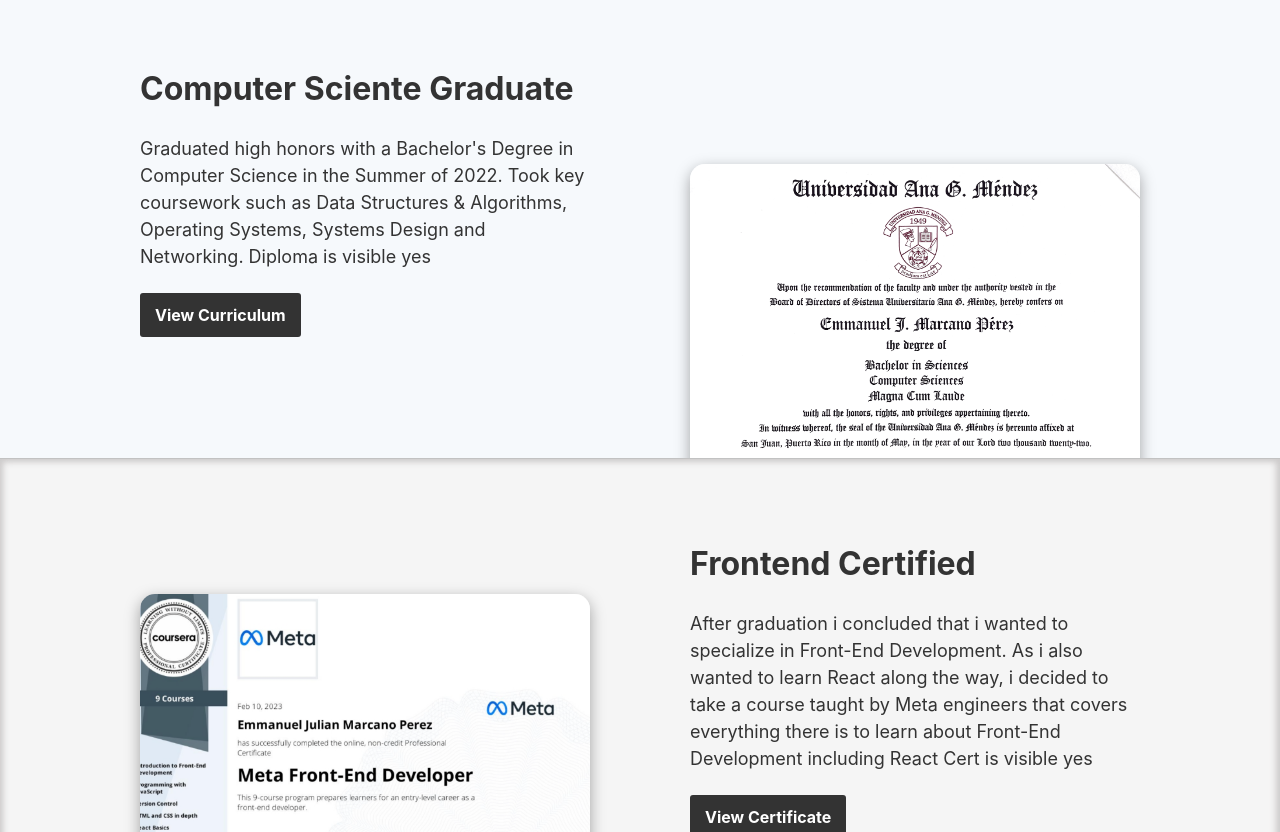
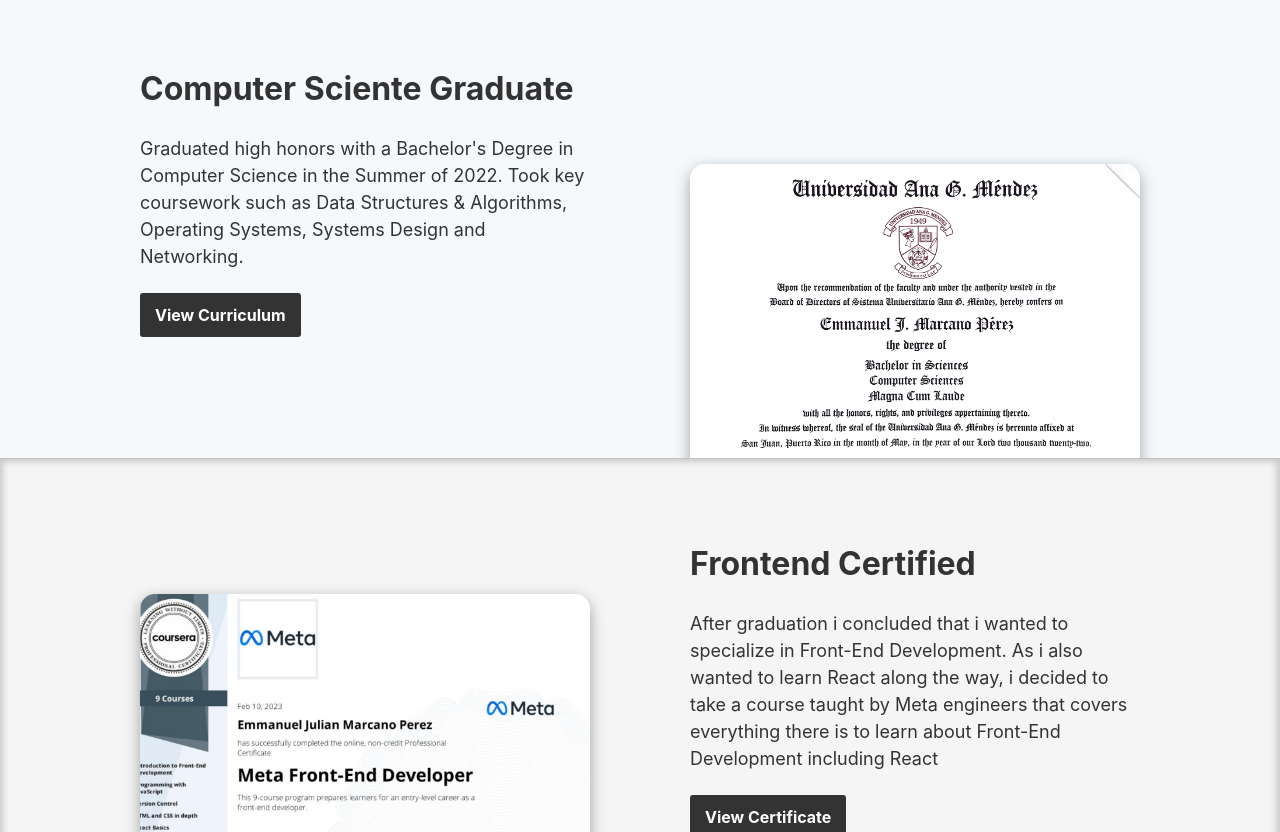
Before and after one commit to Emmanuel-Marcano/React-Portfolio, a React (Vite) app: page /about in a window 1280 px wide. Shown: the part 1280-2112 px from the top of the page. Built offline with nearby package versions, Linux system fonts and the light colour scheme; a web font is replaced by a local one.

Commit message:
removed on scroll animation from graph

```diff
--- a/src/App.css
+++ b/src/App.css
@@ -477,16 +477,14 @@
   font-weight: 600;
   box-shadow: rgba(0, 0, 0, 0.24) 0px 3px 8px;
   box-shadow: rgba(50, 50, 93, 0.25) 0px 50px 100px -20px, rgba(0, 0, 0, 0.3) 0px 30px 60px -30px, rgba(10, 37, 64, 0.35) 0px -2px 6px 0px inset;
-  transform: translateY(100%);
-  transition: transform 0.8s ease;
-  opacity: 0;
+
 
 }
 
 .css-done{
   position: absolute;
-  bottom: -30px;
-  right: -70px;
+  bottom: -40px;
+  right: 50px;
   color: #333333;
 }
 
--- a/src/components/About.jsx
+++ b/src/components/About.jsx
@@ -5,6 +5,8 @@
 import alphabet from '../assets/alphabet.avif'
 import graduation from '../assets/diploma.png'
 import certification from '../assets/certification.png'
+
+let visibleDip;
 
 
 
@@ -33,7 +35,7 @@
 function About(){
 
     let {ref: diplomaRef, inView: diplomaIsVisible} = useInView()
-    let {ref: graphRef, inView: graphIsVisible} = useInView()
+
     let {ref: certRef, inView: certIsVisible} = useInView()
 
     return (
@@ -96,7 +98,7 @@
                </div>
 
                 <div className="skills-graph">
-                    <div ref={graphRef} className={`skills-graphic ${graphIsVisible ? "appear": ""}`}>
+                    <div  className="skills-graphic">
                         <span className="front">Front</span>
                         <span className="back">Back</span>
                         <span className="inner-circle-1"></span>
@@ -114,15 +116,14 @@
                         <h1>Computer Sciente Graduate</h1>
                         <p >Graduated high honors with a Bachelor's Degree in Computer Science in the Summer of 2022.
                             Took key coursework such as Data Structures & Algorithms, Operating Systems,
-                            Systems Design and Networking. Diploma is visible {`${diplomaIsVisible ? 'yes': 'no'}`}
+                            Systems Design and Networking.
                         </p>
 
                         <a target="_blank" className="btn" href="https://uagm.edu/es/oferta-academica/programas/ciencias-con-concentracion-en-ciencias-de-computos"> View Curriculum</a>
                     </div>
 
                     <div className="journey-image">
-                        <img ref={diplomaRef}  className={`grad ${diplomaIsVisible ? "appear": ""}`} src={graduation} alt="" />
-
+                        <img ref={diplomaRef}  className={`grad ${diplomaIsVisible && "appear"}`} src={graduation} alt="" />
                     </div>
                 </div>
             </div>
@@ -137,13 +138,13 @@
                         <p>After graduation i concluded that i wanted to specialize in Front-End Development.
                             As i also wanted to learn React along the way, i decided to take a course taught by Meta engineers
                             that covers everything there is to learn about Front-End Development
-                            including React  Cert is visible {`${certIsVisible ? 'yes': 'no'}`}
+                            including React
                         </p>
                         <a target="_blank" className="btn" href="https://www.coursera.org/account/accomplishments/professional-cert/PQSHJAE7PV8N">View Certificate</a>
                     </div>
 
                     <div className="journey-image order2">
-                       <img ref={certRef} className={`cert ${certIsVisible ? "appear": ""}`} src={certification} alt="" />
+                       <img ref={certRef} className={`cert ${certIsVisible && "appear"}`} src={certification} alt="" />
                     </div>
                 </div>
             </div>
```
